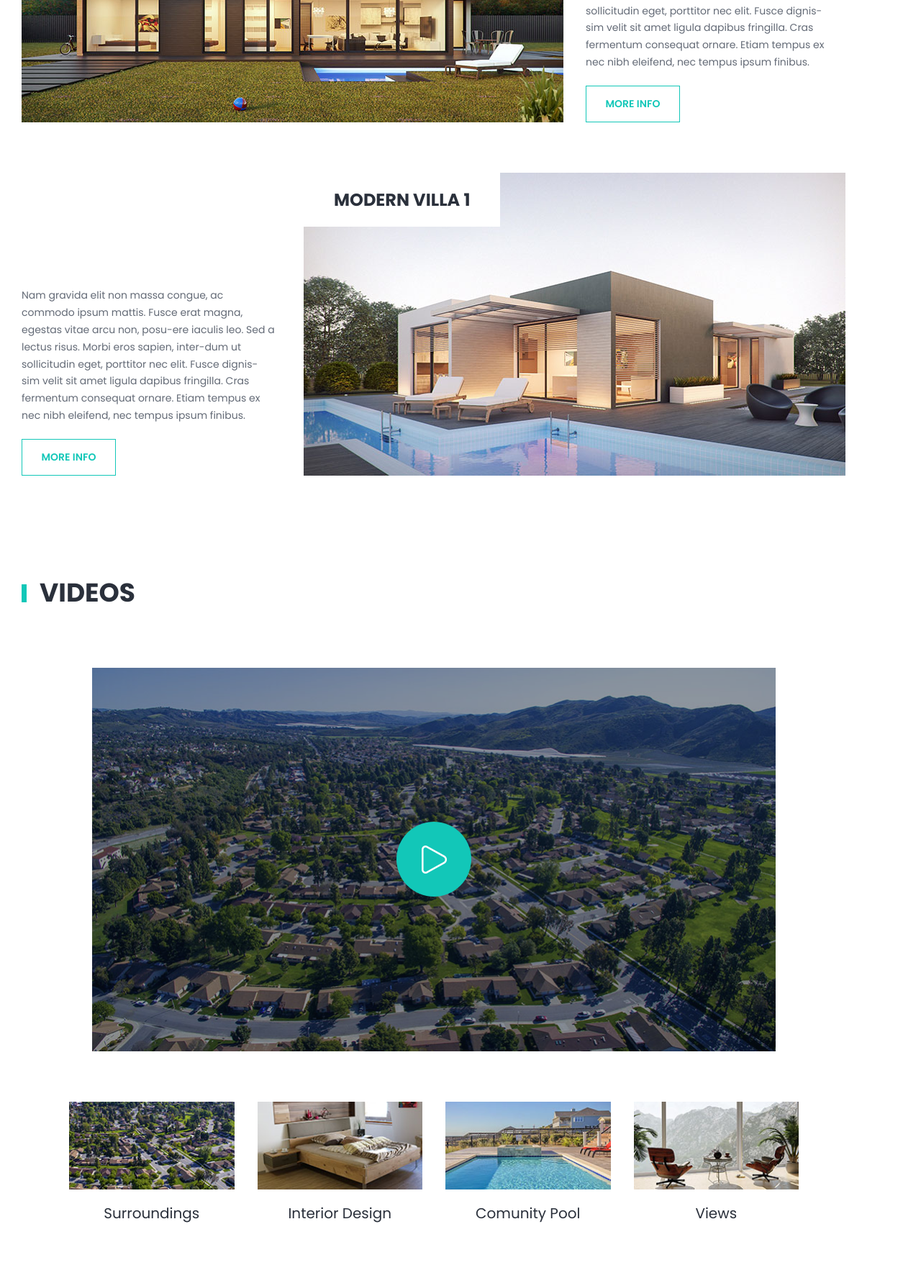
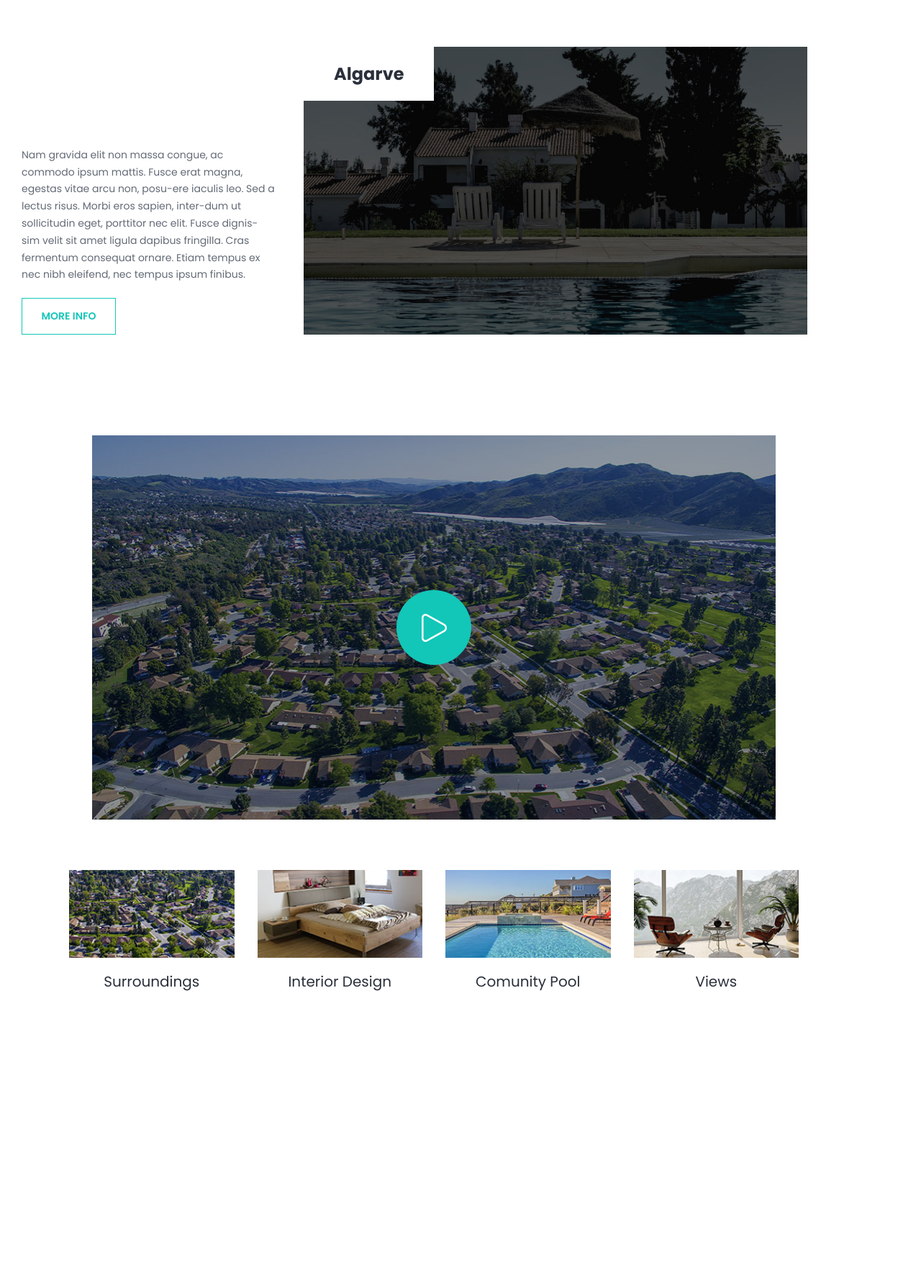
Before and after one commit to hupratt/booking, a Django app: page /en/about in a window 1280 px wide. Shown: the part 1087-2863 px from the top of the page at 72% size. After the commit the page ends 2464 px from the top, so only its background shows below. Run offline with Django 3.2, Linux system fonts and the light colour scheme; some libraries are stand-ins or nearby versions.

Commit message:
better about object fit

```diff
--- a/src/booking/templates/pages/aboutus.html
+++ b/src/booking/templates/pages/aboutus.html
@@ -2,10 +2,8 @@
 
 <!-- Intro section -->
 <section class="intro-section">
-  <div class="container">
-    <div class="section-title">
-      <h2>About Us</h2>
-    </div>
+  <div class="container mt-100">
+
     <div class="row align-items-center">
       <div class="col-12 col-lg-6">
         <!-- Section Heading -->
@@ -55,14 +53,12 @@
     </div>
   </div>
   <div class="container">
-    <div class="section-title">
-      <h2>our houses</h2>
-    </div>
+
     <div class="row">
       <div class="col-lg-8">
         <div class="intro-img-box">
-          <h4>MODERN VILLA 1</h4>
-          <img src="{% static 'img/intro/1.jpg' %}" alt="" />
+          <h4>Trás-os-Montes</h4>
+          <img src="{% static 'img/houses/outside/mondim.jpg' %}" alt="" />
         </div>
       </div>
       <div class="col-lg-4 align-items-end d-flex">
@@ -93,8 +89,8 @@
       </div>
       <div class="col-lg-8 order-1 order-lg-2">
         <div class="intro-img-box">
-          <h4>MODERN VILLA 1</h4>
-          <img src="{% static 'img/intro/2.jpg' %}" alt="" />
+          <h4>Algarve</h4>
+          <img src="{% static 'img/houses/outside/algarve-pool-dark-short.jpg' %}" alt="" />
         </div>
       </div>
     </div>
--- a/src/booking/templates/pages/videos.html
+++ b/src/booking/templates/pages/videos.html
@@ -3,9 +3,6 @@
 <!-- Location section-->
 <section class="location-section spad">
   <div class="container">
-    <div class="section-title">
-      <h2>Videos</h2>
-    </div>
     <div class="row">
       <div class="col-xl-10 offset-xl-1">
         <div class="tab-content location-tab">
--- a/src/posts/static/css/style2.css
+++ b/src/posts/static/css/style2.css
@@ -408,6 +408,15 @@ margin-left: 15px;
 .intro-img-box {
   position: relative;
   margin-bottom: 70px;
+  max-width:100%;
+  max-height:100%;
+  vertical-align: middle;
+}
+
+.intro-img-box img {
+height:400px;
+object-fit: cover;
+width:700px;
 }
 
 .intro-img-box h4 {
```
